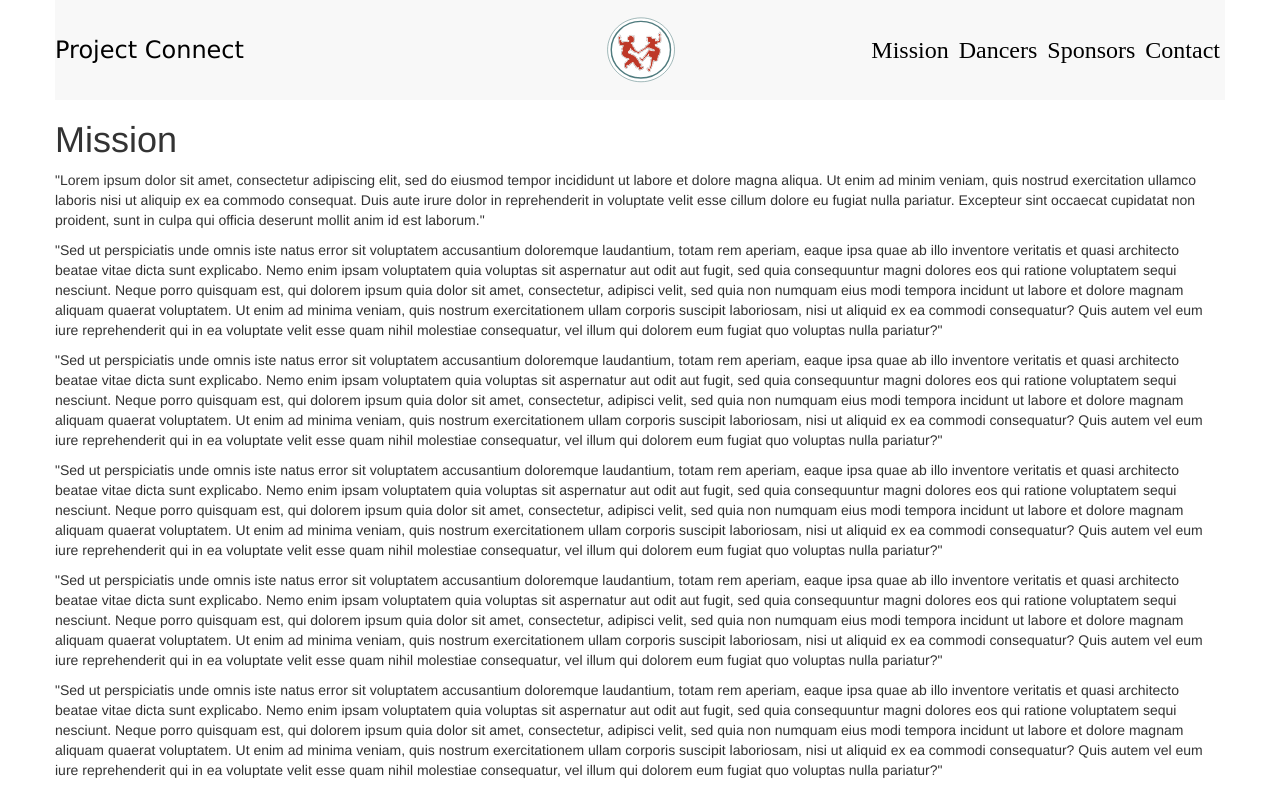
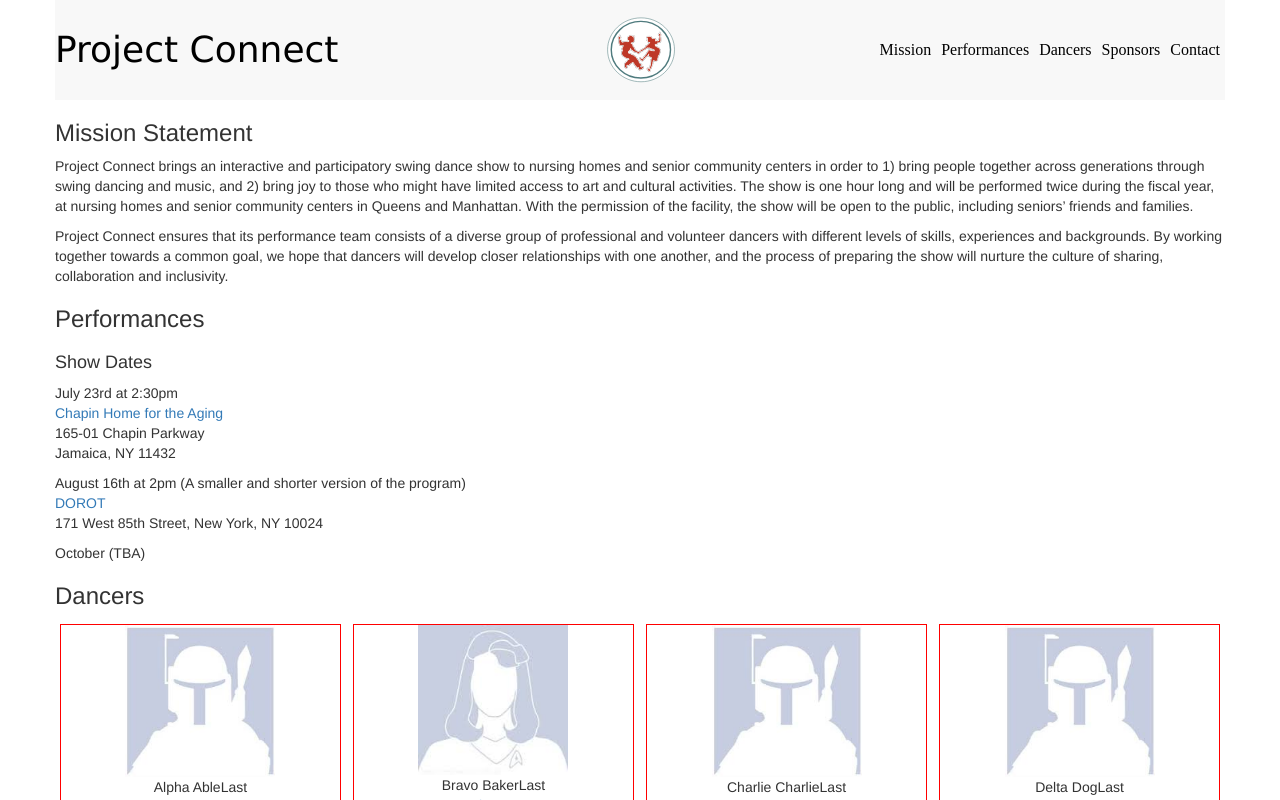
Before and after one commit to jakepark/pc-react, a React (Create React App) app: page / in a window 1280 px wide. Shown: the top 800 px of the page. Built offline with nearby package versions, Linux system fonts and the light colour scheme; a web font is replaced by a local one.

Commit message:
update copy and formatting

```diff
--- a/src/App.css
+++ b/src/App.css
@@ -34,7 +34,8 @@ body {
     cursor: pointer;
     color: black;
     float: left;
-    padding: 5px; }
+    padding: 5px;
+    font-size: 16px; }
   #root nav .links a:hover {
     text-decoration: none;
     background: lightblue; }
@@ -42,10 +43,16 @@ body {
     text-align: center; }
     #root nav .logo a {
       float: initial; }
+  #root nav .logo-main {
+    font-size: 36px; }
 
 #root main {
   min-height: 100vh;
   background: white; }
+  #root main h1 {
+    font-size: 24px; }
+  #root main h3 {
+    font-size: 18px; }
 
 #root .dancers-list {
   display: flex;
--- a/src/App.js
+++ b/src/App.js
@@ -10,7 +10,7 @@ class App extends Component {
     return (
       <div id="root" className="container">
         <nav className="clearfix">
-          <div>
+          <div className="logo-main">
             <a href="#" >Project Connect</a>
           </div>
 
@@ -22,6 +22,9 @@ class App extends Component {
             <div className="pull-right">
               <a className="mission" href="#mission" >
                 Mission
+              </a>
+              <a className="mission" href="#performances" >
+                Performances
               </a>
               <a className="dancers" href="#dancers" >
                 Dancers
@@ -40,6 +43,9 @@ class App extends Component {
               <a className="mission" href="#mission" >
                 Mission
               </a>
+              <a className="mission" href="#performances" >
+                Performances
+              </a>
               <a className="dancers" href="#dancers" >
                 Dancers
               </a>
@@ -56,26 +62,49 @@ class App extends Component {
 
         <main className="content">
 
-          <h1 id="mission">Mission</h1>
+          <h1 id="mission">Mission Statement</h1>
 
-          <p>"Lorem ipsum dolor sit amet, consectetur adipiscing elit, sed do eiusmod tempor incididunt ut labore et dolore magna aliqua. Ut enim ad minim veniam, quis nostrud exercitation ullamco laboris nisi ut aliquip ex ea commodo consequat. Duis aute irure dolor in reprehenderit in voluptate velit esse cillum dolore eu fugiat nulla pariatur. Excepteur sint occaecat cupidatat non proident, sunt in culpa qui officia deserunt mollit anim id est laborum."</p>
-          <p>"Sed ut perspiciatis unde omnis iste natus error sit voluptatem accusantium doloremque laudantium, totam rem aperiam, eaque ipsa quae ab illo inventore veritatis et quasi architecto beatae vitae dicta sunt explicabo. Nemo enim ipsam voluptatem quia voluptas sit aspernatur aut odit aut fugit, sed quia consequuntur magni dolores eos qui ratione voluptatem sequi nesciunt. Neque porro quisquam est, qui dolorem ipsum quia dolor sit amet, consectetur, adipisci velit, sed quia non numquam eius modi tempora incidunt ut labore et dolore magnam aliquam quaerat voluptatem. Ut enim ad minima veniam, quis nostrum exercitationem ullam corporis suscipit laboriosam, nisi ut aliquid ex ea commodi consequatur? Quis autem vel eum iure reprehenderit qui in ea voluptate velit esse quam nihil molestiae consequatur, vel illum qui dolorem eum fugiat quo voluptas nulla pariatur?"</p>
-          <p>"Sed ut perspiciatis unde omnis iste natus error sit voluptatem accusantium doloremque laudantium, totam rem aperiam, eaque ipsa quae ab illo inventore veritatis et quasi architecto beatae vitae dicta sunt explicabo. Nemo enim ipsam voluptatem quia voluptas sit aspernatur aut odit aut fugit, sed quia consequuntur magni dolores eos qui ratione voluptatem sequi nesciunt. Neque porro quisquam est, qui dolorem ipsum quia dolor sit amet, consectetur, adipisci velit, sed quia non numquam eius modi tempora incidunt ut labore et dolore magnam aliquam quaerat voluptatem. Ut enim ad minima veniam, quis nostrum exercitationem ullam corporis suscipit laboriosam, nisi ut aliquid ex ea commodi consequatur? Quis autem vel eum iure reprehenderit qui in ea voluptate velit esse quam nihil molestiae consequatur, vel illum qui dolorem eum fugiat quo voluptas nulla pariatur?"</p>
-          <p>"Sed ut perspiciatis unde omnis iste natus error sit voluptatem accusantium doloremque laudantium, totam rem aperiam, eaque ipsa quae ab illo inventore veritatis et quasi architecto beatae vitae dicta sunt explicabo. Nemo enim ipsam voluptatem quia voluptas sit aspernatur aut odit aut fugit, sed quia consequuntur magni dolores eos qui ratione voluptatem sequi nesciunt. Neque porro quisquam est, qui dolorem ipsum quia dolor sit amet, consectetur, adipisci velit, sed quia non numquam eius modi tempora incidunt ut labore et dolore magnam aliquam quaerat voluptatem. Ut enim ad minima veniam, quis nostrum exercitationem ullam corporis suscipit laboriosam, nisi ut aliquid ex ea commodi consequatur? Quis autem vel eum iure reprehenderit qui in ea voluptate velit esse quam nihil molestiae consequatur, vel illum qui dolorem eum fugiat quo voluptas nulla pariatur?"</p>
-          <p>"Sed ut perspiciatis unde omnis iste natus error sit voluptatem accusantium doloremque laudantium, totam rem aperiam, eaque ipsa quae ab illo inventore veritatis et quasi architecto beatae vitae dicta sunt explicabo. Nemo enim ipsam voluptatem quia voluptas sit aspernatur aut odit aut fugit, sed quia consequuntur magni dolores eos qui ratione voluptatem sequi nesciunt. Neque porro quisquam est, qui dolorem ipsum quia dolor sit amet, consectetur, adipisci velit, sed quia non numquam eius modi tempora incidunt ut labore et dolore magnam aliquam quaerat voluptatem. Ut enim ad minima veniam, quis nostrum exercitationem ullam corporis suscipit laboriosam, nisi ut aliquid ex ea commodi consequatur? Quis autem vel eum iure reprehenderit qui in ea voluptate velit esse quam nihil molestiae consequatur, vel illum qui dolorem eum fugiat quo voluptas nulla pariatur?"</p>
-          <p>"Sed ut perspiciatis unde omnis iste natus error sit voluptatem accusantium doloremque laudantium, totam rem aperiam, eaque ipsa quae ab illo inventore veritatis et quasi architecto beatae vitae dicta sunt explicabo. Nemo enim ipsam voluptatem quia voluptas sit aspernatur aut odit aut fugit, sed quia consequuntur magni dolores eos qui ratione voluptatem sequi nesciunt. Neque porro quisquam est, qui dolorem ipsum quia dolor sit amet, consectetur, adipisci velit, sed quia non numquam eius modi tempora incidunt ut labore et dolore magnam aliquam quaerat voluptatem. Ut enim ad minima veniam, quis nostrum exercitationem ullam corporis suscipit laboriosam, nisi ut aliquid ex ea commodi consequatur? Quis autem vel eum iure reprehenderit qui in ea voluptate velit esse quam nihil molestiae consequatur, vel illum qui dolorem eum fugiat quo voluptas nulla pariatur?"</p>
+          <p>Project Connect brings an interactive and participatory swing dance show to nursing homes and senior community centers in order to 1) bring people together across generations through swing dancing and music, and 2) bring joy to those who might have limited access to art and cultural activities. The show is one hour long and will be performed twice during the fiscal year, at nursing homes and senior community centers in Queens and Manhattan. With the permission of the facility, the show will be open to the public, including seniors’ friends and families. </p>
+
+          <p>Project Connect ensures that its performance team consists of a diverse group of professional and volunteer dancers with different levels of skills, experiences and backgrounds. By working together towards a common goal, we hope that dancers will develop closer relationships with one another, and the process of preparing the show will nurture the culture of sharing, collaboration and inclusivity.</p>
+
+
+          <h1 id="performances">Performances</h1>
+            <h3>Show Dates</h3>
+
+            <p>
+            July 23rd at 2:30pm<br></br>
+            <a target="_blank" href="http://www.chapinhome.org">Chapin Home for the Aging</a><br></br>
+            165-01 Chapin Parkway<br></br>
+            Jamaica, NY  11432<br></br>
+            </p>
+
+            <p>
+            August 16th at 2pm (A smaller and shorter version of the program)<br></br>
+            <a target="_blank" href="http://www.dorotusa.org">DOROT</a><br></br>
+            171 West 85th Street, New York, NY 10024 <br></br>
+            </p>
+            October (TBA)
+
+
 
           <h1 id="dancers">Dancers</h1>
           <Dancers/>
 
           <h1 id="sponsors">Sponsors</h1>
 
-          Special thanks to:
+          <p>Project Connect is made possible by the Queens Council on the Arts with public funds from the New York City Department of Cultural Affairs in partnership with the City Council.</p>
 
-          Zenon Kay
+          Additional thanks goes to You Should Be Dancing..! as a sponsor.<br></br>
+
+          <a href="http://youshouldbedancing.nyc/">You Should Be Dancing..!</a>
 
           <h1 id="contact">Contact</h1>
-            Please email contact at contact.com
+            Please email contact at contact.com<br></br>
+
+            <p>Project Connect is always looking for new volunteers with diverse backgrounds and experiences.  Whether you are a new or experienced dancer, or a person with skills that can improve the project,  please fill out the Volunteer Survey Form and let us know about you.</p><br></br>
+
+            <a href="https://docs.google.com/forms/d/e/1FAIpQLSeLOy0cQ52jtyZE0qnh3MsYjUyWqlpGONHVBgkMVVeHe6wFRg/viewform?usp=sf_link">Volunteer Info Link</a>
           <h1>Footnote</h1>
           <p>"Sed ut perspiciatis unde omnis iste natus error sit voluptatem accusantium doloremque laudantium, totam rem aperiam, eaque ipsa quae ab illo inventore veritatis et quasi architecto beatae vitae dicta sunt explicabo. Nemo enim ipsam voluptatem quia voluptas sit aspernatur aut odit aut fugit, sed quia consequuntur magni dolores eos qui ratione voluptatem sequi nesciunt. Neque porro quisquam est, qui dolorem ipsum quia dolor sit amet, consectetur, adipisci velit, sed quia non numquam eius modi tempora incidunt ut labore et dolore magnam aliquam quaerat voluptatem. Ut enim ad minima veniam, quis nostrum exercitationem ullam corporis suscipit laboriosam, nisi ut aliquid ex ea commodi consequatur? Quis autem vel eum iure reprehenderit qui in ea voluptate velit esse quam nihil molestiae consequatur, vel illum qui dolorem eum fugiat quo voluptas nulla pariatur?"</p>
           <p>"Sed ut perspiciatis unde omnis iste natus error sit voluptatem accusantium doloremque laudantium, totam rem aperiam, eaque ipsa quae ab illo inventore veritatis et quasi architecto beatae vitae dicta sunt explicabo. Nemo enim ipsam voluptatem quia voluptas sit aspernatur aut odit aut fugit, sed quia consequuntur magni dolores eos qui ratione voluptatem sequi nesciunt. Neque porro quisquam est, qui dolorem ipsum quia dolor sit amet, consectetur, adipisci velit, sed quia non numquam eius modi tempora incidunt ut labore et dolore magnam aliquam quaerat voluptatem. Ut enim ad minima veniam, quis nostrum exercitationem ullam corporis suscipit laboriosam, nisi ut aliquid ex ea commodi consequatur? Quis autem vel eum iure reprehenderit qui in ea voluptate velit esse quam nihil molestiae consequatur, vel illum qui dolorem eum fugiat quo voluptas nulla pariatur?"</p>
--- a/src/App.scss
+++ b/src/App.scss
@@ -51,6 +51,7 @@ body {
         // margin: 0 5px;
         float: left;
         padding: 5px;
+        font-size: 16px;
       }
       a:hover {
         text-decoration: none;
@@ -66,16 +67,23 @@ body {
       }
     }
 
-    .links {
-      // display:flex;
-      // flex-direction: row;
+    .logo-main {
+      font-size: 36px;
     }
+
   }
 
   main {
     min-height: 100vh;
     background: white;
 
+    h1 {
+      font-size: 24px;
+    }
+
+    h3 {
+      font-size: 18px;
+    }
   }
   .dancers-list {
     display:flex;
```
